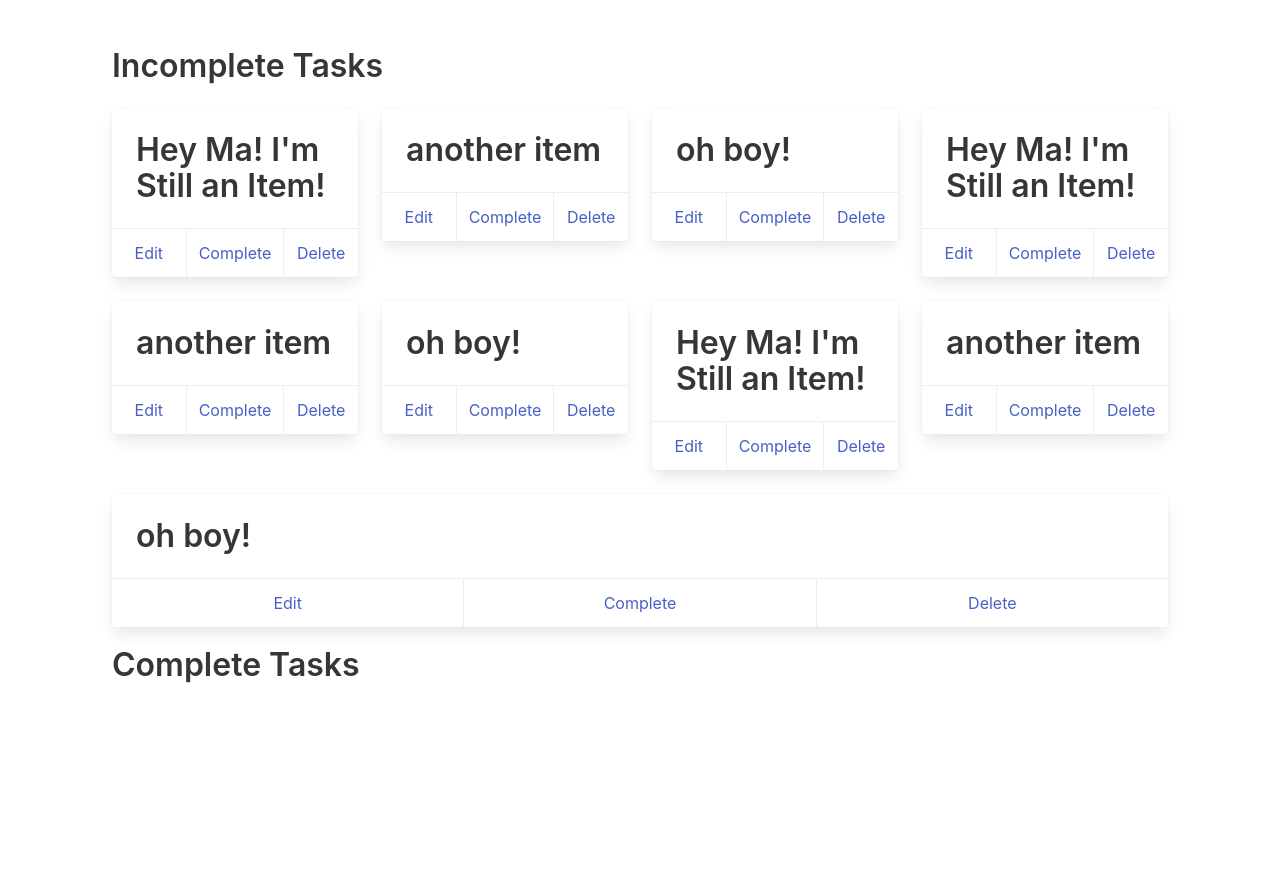
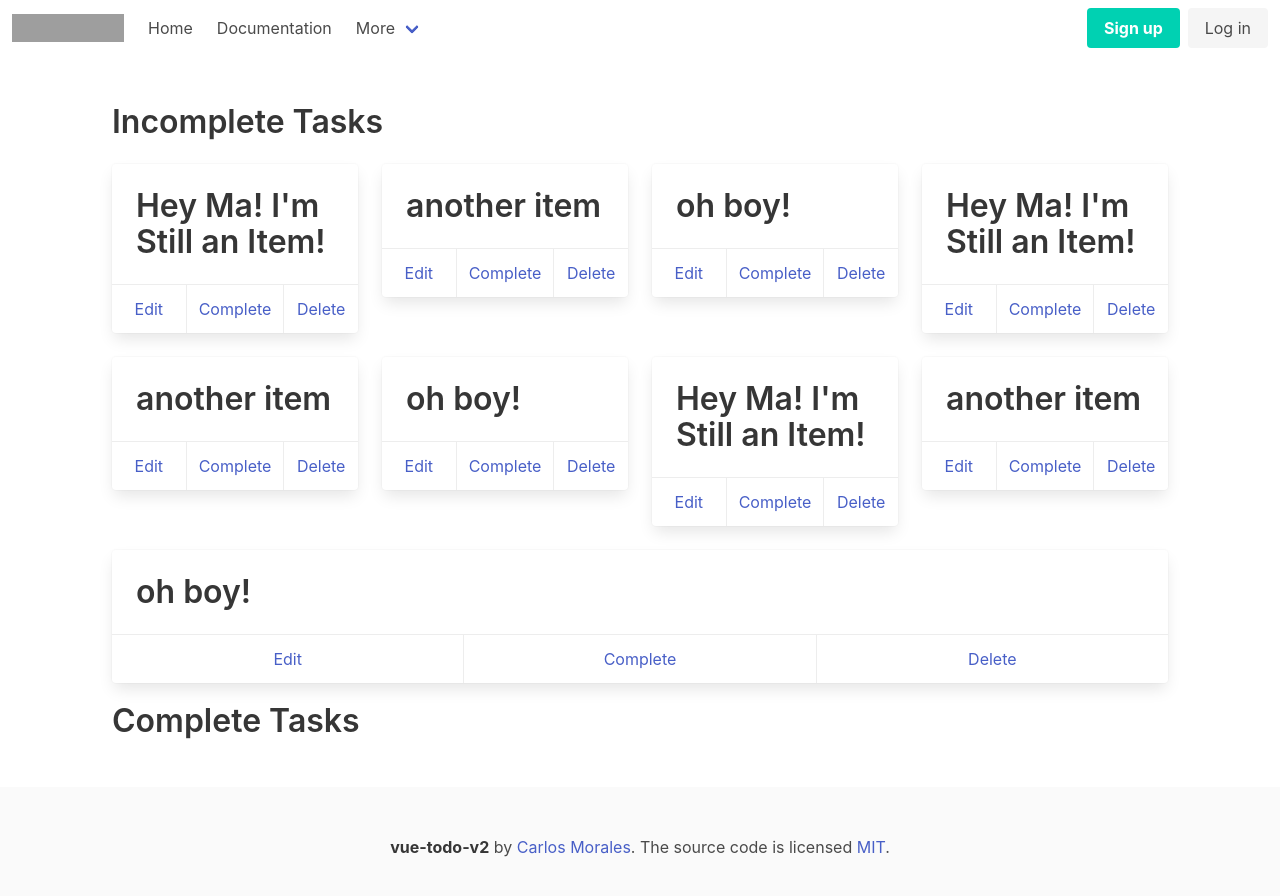
Before and after one commit to carlosmorales125/vue-todo-v2, a Vue app: page / in a window 1280 px wide. Shown: the top 896 px of the page. Before the commit the page ends 800 px from the top, so only its background shows below. Built offline with nearby package versions, Linux system fonts and the light colour scheme; grey boxes are pictures that could not be loaded.

Commit message:
fixed console error message, wired router in, and added header and footer

```diff
--- a/src/App.vue
+++ b/src/App.vue
@@ -1,18 +1,17 @@
 <template>
   <div id="app">
-     <TodoListPage></TodoListPage>
+      <router-view name="header"/>
+      <div>
+          <router-view/>
+      </div>
+      <router-view name="footer"/>
   </div>
 </template>
 
 <script>
-import TodoListPage from './Pages/TodoListPage.vue'
-
 export default {
   name: 'app',
-  components: {
-    TodoListPage
-  }
-}
+};
 </script>
 
 <style>
--- a/src/components/TodoList/TodoList.vue
+++ b/src/components/todoList/TodoList.vue
@@ -29,7 +29,7 @@
     </section>
 </template>
 <script>
-    import TodoListItem from '../TodoList/TodoListItem.vue';
+    import TodoListItem from './TodoListItem.vue';
 
     export default {
         name: 'todolist',
@@ -45,8 +45,8 @@
             },
             completeTodoListArray() {
                 return this.todoListArray.filter(item => item.done);
-            }
-        }
+            },
+        },
     };
 </script>
 <style>
--- a/src/components/TodoList/TodoListItem.vue
+++ b/src/components/todoList/TodoListItem.vue
@@ -4,7 +4,7 @@
             <div class="card-content" v-if="editing">
                 <input class="input"
                        type="text"
-                       v-model="description"
+                       v-model="localDescription"
                 >
             </div>
             <div class="card-content" v-else>
@@ -43,14 +43,14 @@
         props: {
             description: String,
             itemId: Number,
-            complete: Boolean
+            complete: Boolean,
         },
         methods: {
             Edit() {
                 this.editing = true;
             },
             DoneEditing() {
-                EventBus.$emit('editTask', {id:this.itemId, description:this.description});
+                EventBus.$emit('editTask', {id:this.itemId, description:this.localDescription});
                 this.editing = false;
             },
             CompleteOrRestore() {
@@ -58,11 +58,12 @@
             },
             Delete() {
                 EventBus.$emit('deleteTask', this.itemId);
-            }
+            },
         },
         data() {
             return {
-                editing: false
+                editing: false,
+                localDescription: this.description,
             }
         },
         computed: {
@@ -71,8 +72,8 @@
             },
             editOrDoneText() {
                 return this.editing ? 'Done' : 'Edit';
-            }
-        }
+            },
+        },
     };
 </script>
 <style>
--- /dev/null
+++ b/src/layout/Footer.vue
@@ -0,0 +1,18 @@
+<template>
+    <footer class="footer">
+        <div class="content has-text-centered">
+            <p>
+                <strong>vue-todo-v2</strong> by <a href="https://github.com/carlosmorales125">Carlos Morales</a>. The source code is licensed
+                <a href="http://opensource.org/licenses/mit-license.php">MIT</a>.
+            </p>
+        </div>
+    </footer>
+</template>
+<script>
+    export default {
+        name: 'mainfooter',
+    };
+</script>
+<style>
+
+</style>
--- /dev/null
+++ b/src/layout/Header.vue
@@ -0,0 +1,70 @@
+<template>
+    <nav class="navbar" role="navigation" aria-label="main navigation">
+        <div class="navbar-brand">
+            <a class="navbar-item" href="https://bulma.io">
+                <img src="https://bulma.io/images/bulma-logo.png" width="112" height="28">
+            </a>
+
+            <a role="button" class="navbar-burger burger" aria-label="menu" aria-expanded="false" data-target="navbarBasicExample">
+                <span aria-hidden="true"></span>
+                <span aria-hidden="true"></span>
+                <span aria-hidden="true"></span>
+            </a>
+        </div>
+
+        <div id="navbarBasicExample" class="navbar-menu">
+            <div class="navbar-start">
+                <a class="navbar-item">
+                    Home
+                </a>
+
+                <a class="navbar-item">
+                    Documentation
+                </a>
+
+                <div class="navbar-item has-dropdown is-hoverable">
+                    <a class="navbar-link">
+                        More
+                    </a>
+
+                    <div class="navbar-dropdown">
+                        <a class="navbar-item">
+                            About
+                        </a>
+                        <a class="navbar-item">
+                            Jobs
+                        </a>
+                        <a class="navbar-item">
+                            Contact
+                        </a>
+                        <hr class="navbar-divider">
+                        <a class="navbar-item">
+                            Report an issue
+                        </a>
+                    </div>
+                </div>
+            </div>
+
+            <div class="navbar-end">
+                <div class="navbar-item">
+                    <div class="buttons">
+                        <a class="button is-primary">
+                            <strong>Sign up</strong>
+                        </a>
+                        <a class="button is-light">
+                            Log in
+                        </a>
+                    </div>
+                </div>
+            </div>
+        </div>
+    </nav>
+</template>
+<script>
+    export default {
+        name: 'mainnav',
+    };
+</script>
+<style>
+
+</style>
--- a/src/main.js
+++ b/src/main.js
@@ -1,9 +1,11 @@
 import Vue from 'vue'
 import App from './App.vue'
+import router from './router';
 import './../node_modules/bulma/css/bulma.css';
 
 Vue.config.productionTip = false
 
 new Vue({
+  router,
   render: h => h(App),
-}).$mount('#app')
+}).$mount('#app');
--- a/src/Pages/TodoListPage.vue
+++ b/src/pages/TodoListPage.vue
@@ -4,7 +4,7 @@
     </div>
 </template>
 <script>
-    import TodoList from '../components/TodoList/TodoList.vue';
+    import TodoList from '../components/todoList/TodoList.vue';
     import { EventBus } from '../event-bus';
 
     export default {
@@ -94,9 +94,9 @@
                         object.splice(index, 1);
                         return;
                     }
-                })
+                });
             });
-        }
+        },
     };
 </script>
 <style>
--- /dev/null
+++ b/src/router.js
@@ -0,0 +1,21 @@
+import Vue from 'vue';
+import Router from 'vue-router';
+import Todo from './pages/TodoListPage.vue';
+import Header from './layout/Header.vue';
+import Footer from './layout/Footer.vue';
+
+Vue.use(Router);
+
+export default new Router({
+    routes: [
+        {
+            path: '/',
+            name: 'index',
+            components: {
+                default: Todo,
+                header: Header,
+                footer: Footer,
+            },
+        },
+    ],
+});
```
